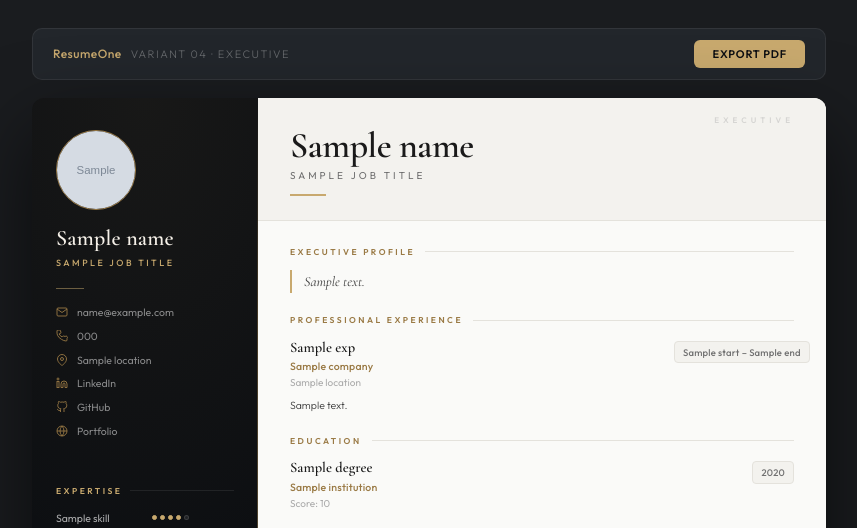
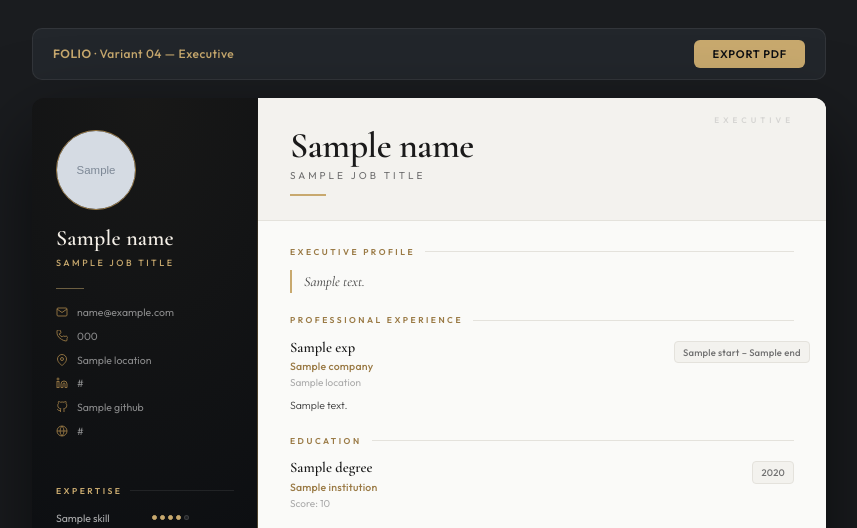
Before and after one commit to shyamjadav04/FOLIO, a Django app: template builder/templates/template4.html in a window 1280 px wide. Shown: the top 528 px of the page, without its empty margins (211-1068 px from the left). Run offline with Django 5.2, Linux system fonts and the light colour scheme; the template is opened without the code that fills it: most values are stand-ins (such as "Sample title", 1, 10 or a date in 2020); grey boxes marked "Sample" are stand-in pictures.

Commit message:
Update toolbar branding and clean up HTML

```diff
--- a/builder/templates/template4.html
+++ b/builder/templates/template4.html
@@ -513,7 +513,7 @@
 
 <!-- Toolbar -->
 <div class="toolbar">
-    <div class="toolbar-brand">ResumeOne <span>Variant 04 · Executive</span></div>
+    <div class="toolbar-brand"><b>FOLIO</b> · Variant 04 — Executive</div>
     <button class="print-btn" onclick="window.print()">Export PDF</button>
 </div>
 
@@ -555,19 +555,19 @@
                 {% if linkedin %}
                 <div class="sb-contact-item">
                     <svg viewBox="0 0 24 24" fill="none" stroke="currentColor" stroke-width="1.8"><path d="M16 8a6 6 0 016 6v7h-4v-7a2 2 0 00-2-2 2 2 0 00-2 2v7h-4v-7a6 6 0 016-6z"/><rect x="2" y="9" width="4" height="12"/><circle cx="4" cy="4" r="2"/></svg>
-                    <a href="{{ linkedin }}" target="_blank">LinkedIn</a>
+                    <a href="{{ linkedin }}" target="_blank">{{ linkedin|cut:"https://"|cut:"http://" }}</a>
                 </div>
                 {% endif %}
                 {% if github %}
                 <div class="sb-contact-item">
                     <svg viewBox="0 0 24 24" fill="none" stroke="currentColor" stroke-width="1.8"><path d="M9 19c-5 1.5-5-2.5-7-3m14 6v-3.87a3.37 3.37 0 00-.94-2.61c3.14-.35 6.44-1.54 6.44-7A5.44 5.44 0 0020 4.77 5.07 5.07 0 0019.91 1S18.73.65 16 2.48a13.38 13.38 0 00-7 0C6.27.65 5.09 1 5.09 1A5.07 5.07 0 005 4.77a5.44 5.44 0 00-1.5 3.78c0 5.42 3.3 6.61 6.44 7A3.37 3.37 0 009 18.13V22"/></svg>
-                    <a href="{{ github }}" target="_blank">GitHub</a>
+                    <a href="{{ github }}" target="_blank">{{ github|cut:"https://"|cut:"http://" }}</a>
                 </div>
                 {% endif %}
                 {% if website %}
                 <div class="sb-contact-item">
                     <svg viewBox="0 0 24 24" fill="none" stroke="currentColor" stroke-width="1.8"><circle cx="12" cy="12" r="10"/><line x1="2" y1="12" x2="22" y2="12"/><path d="M12 2a15.3 15.3 0 014 10 15.3 15.3 0 01-4 10 15.3 15.3 0 01-4-10 15.3 15.3 0 014-10z"/></svg>
-                    <a href="{{ website }}" target="_blank">Portfolio</a>
+                    <a href="{{ website }}" target="_blank">{{ website|cut:"https://"|cut:"http://" }}</a>
                 </div>
                 {% endif %}
             </div>
```
